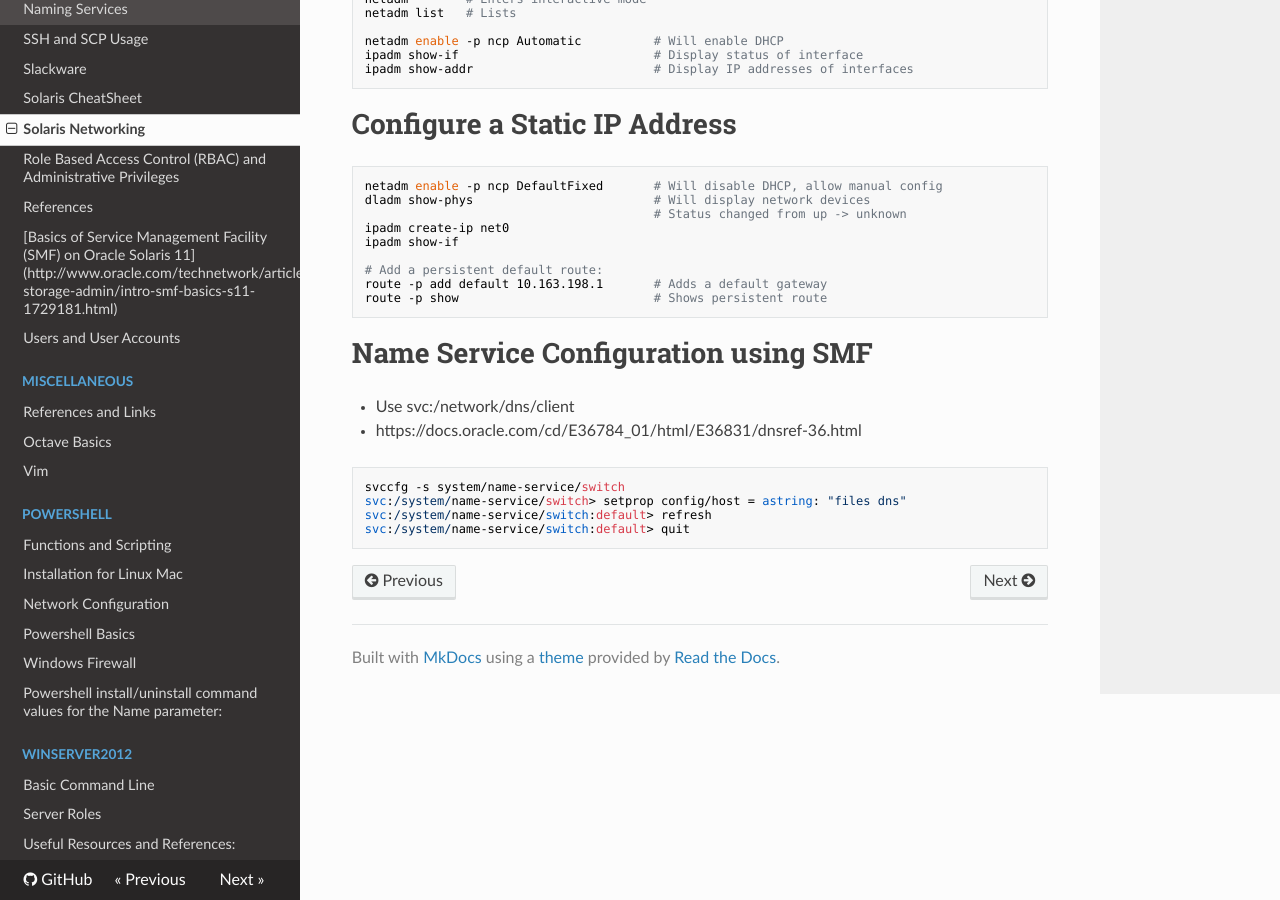
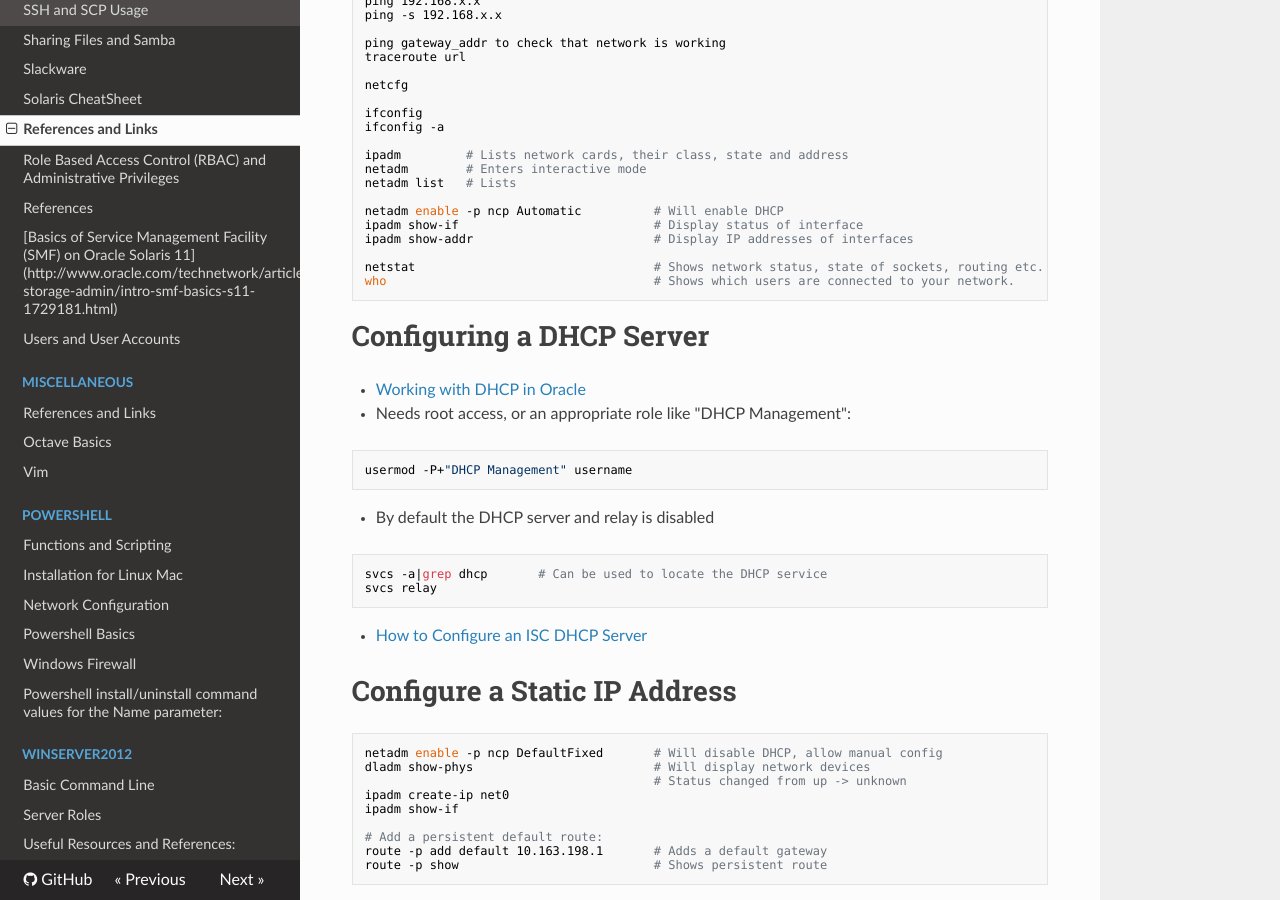
Before and after one commit to dotneko/dev-sysadmin, an MkDocs documentation site: the page built from docs/Linux-and-Unix/Solaris_Networking.md, in a window 1280 px wide and 900 px high, scrolled down 739 px. Built offline with MkDocs 1.6.1, drawn with Linux system fonts in a browser that asks for light colours; nearby versions of some CDN libraries; some of the changed text lies outside the part shown.

Commit message:
Minor edits

````diff
--- a/docs/Linux-and-Unix/Solaris_Networking.md
+++ b/docs/Linux-and-Unix/Solaris_Networking.md
@@ -1,7 +1,9 @@
-*References and Links:*
+# References and Links
 - [Oracle Network Configuration](http://www.oracle.com/technetwork/articles/servers-storage-admin/s11-network-config-1632927.html)
 - [Oracle Solaris 11.3 Network Documentation](http://docs.oracle.com/cd/E53394_01/index.html#group-4)
+- [Oracle Basic Network Configuration Scenario](http://docs.oracle.com/cd/E53394_01/html/E54834/gmoyk.html#NWRDMgnanm)
 
+# Brief Overview
 - Oracle introduced `dladm` and `ipadm` to supersede `ifconfig`
 - Changes made by `dladm` and `ipadm` persist across reboots.
 - Also added automatic network configuration using network profiles.
@@ -40,7 +42,25 @@
 netadm enable -p ncp Automatic          # Will enable DHCP
 ipadm show-if                           # Display status of interface
 ipadm show-addr                         # Display IP addresses of interfaces
+
+netstat                                 # Shows network status, state of sockets, routing etc.
+who                                     # Shows which users are connected to your network.
 ```
+# Configuring a DHCP Server
+- [Working with DHCP in Oracle](https://docs.oracle.com/cd/E53394_01/html/E54848/dhcp-admin-518.html#scrolltoc)
+- Needs root access, or an appropriate role like "DHCP Management":
+
+```
+usermod -P+"DHCP Management" username
+```
+
+- By default the DHCP server and relay is disabled
+```
+svcs -a|grep dhcp       # Can be used to locate the DHCP service
+svcs relay
+```
+
+- [How to Configure an ISC DHCP Server](https://docs.oracle.com/cd/E53394_01/html/E54848/dhcp-admin-102.html#scrolltoc)
 
 # Configure a Static IP Address
 
````
Also changed, not shown: docs/Linux-and-Unix/Solaris_SMB_vs_Samba.md (+1 -1 lines), docs/Linux-and-Unix/Sharing_Files_and_Samba.md (added).
